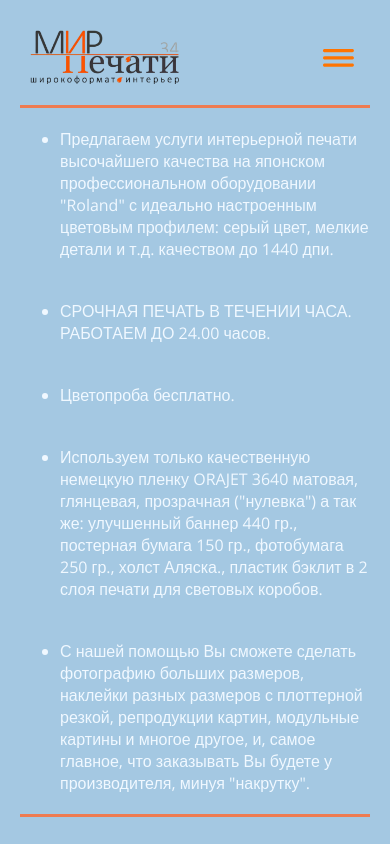
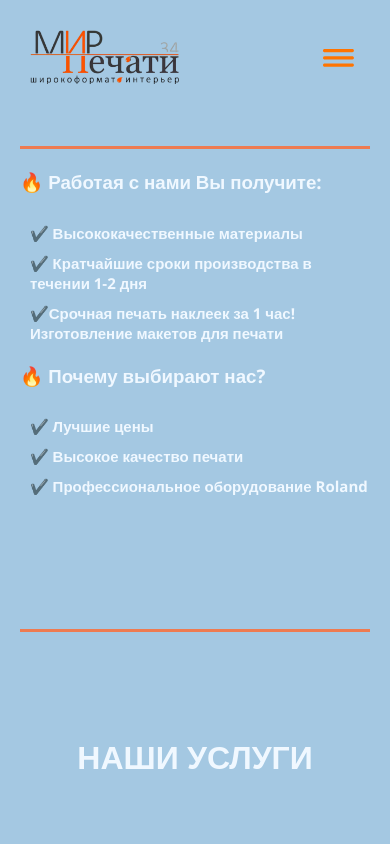
Before and after one commit to magma4810/first_-layout, a website built with webpack: page public/index.html in a window 390 px wide. Shown: the top 844 px of the page. Built offline with nearby package versions, Linux system fonts and the light colour scheme.

Commit message:
add  types and correct blocks

```diff
--- a/public/index.html
+++ b/public/index.html
@@ -34,7 +34,7 @@
           <div class="header-phone-number">
             <img src="../src/images/phone.png" alt="" />
           </div>
-          <a class="num" href="#">+7 917 648 66-76</a>
+          <a class="num" href="#">+7 (919) 791-10-59</a>
         </div>
         <div class="header-phone-text">
           Свяжитесь с нами для <br />
@@ -60,30 +60,20 @@
       <div class="img">
         <img src="../src/images/KW9Jylx9N-E.jpg" alt="" />
       </div>
-      <ul class="first-container-info">
-        <li class="ul-item">
-          Предлагаем услуги интерьерной печати высочайшего качества на японском
-          профессиональном оборудовании "Roland" с идеально настроенным цветовым
-          профилем: серый цвет, мелкие детали и т.д. качеством до 1440 дпи.
-        </li>
-        <li class="ul-item">
-          СРОЧНАЯ ПЕЧАТЬ В ТЕЧЕНИИ ЧАСА. РАБОТАЕМ ДО 24.00 часов.
-        </li>
-        <li class="ul-item">Цветопроба бесплатно.</li>
-        <li class="ul-item">
-          Используем только качественную немецкую пленку ORAJET 3640 матовая,
-          глянцевая, прозрачная ("нулевка") а так же: улучшенный баннер 440 гр.,
-          постерная бумага 150 гр., фотобумага 250 гр., холст Аляска., пластик
-          бэклит в 2 слоя печати для световых коробов.
-        </li>
-
-        <li class="ul-item">
-          С нашей помощью Вы сможете сделать фотографию больших размеров,
-          наклейки разных размеров с плоттерной резкой, репродукции картин,
-          модульные картины и многое другое, и, самое главное, что заказывать Вы
-          будете у производителя, минуя "накрутку".
-        </li>
-      </ul>
+      <div class="first-container-info">
+        <h3 style="margin-top: 20px">🔥 Работая с нами Вы получите:</h3>
+        <h2 class="ul-item">✔️ Высококачественные материалы</h2>
+        <h2 class="ul-item">
+          ✔️ Кратчайшие сроки производства в течении 1-2 дня
+        </h2>
+        <h2 class="ul-item">
+          ✔️Срочная печать наклеек за 1 час! Изготовление макетов для печати
+        </h2>
+        <h3 style="margin-top: 20px">🔥 Почему выбирают нас?</h3>
+        <h2 class="ul-item">✔️ Лучшие цены</h2>
+        <h2 class="ul-item">✔️ Высокое качество печати</h2>
+        <h2 class="ul-item">✔️ Профессиональное оборудование Roland</h2>
+      </div>
     </div>
     <div class="services">
       <h1 class="services-head" id="services-head">НАШИ УСЛУГИ</h1>
@@ -100,9 +90,10 @@
 
           <div class="card-desc">
             <p>
-              🌿Эко-печать без запаха.<br />
-              💧Наклейки влагостойкие и краска<br />
-              не боится воды.
+              ▪️ Любая форма наклеек<br />▪️ Любой размер<br />▪️ Высокое
+              качество печати <br />▪️ Краска не смывается – <br />печатаем на
+              влагостойкой плёнке.<br />▪️ Цветные, ч/б, прозрачные,
+              <br />матовые или глянцевые наклейки
             </p>
           </div>
         </div>
--- a/src/slider.ts
+++ b/src/slider.ts
@@ -1,16 +1,16 @@
-const point = document.querySelectorAll(".point");
-const image = document.querySelectorAll(".card-img-work");
-const leftBtn = document.getElementById("left-button");
-const rightBtn = document.getElementById("right-button");
+const point: NodeListOf<Element> = document.querySelectorAll(".point");
+const image: NodeListOf<Element> = document.querySelectorAll(".card-img-work");
+const leftBtn: Element | null = document.getElementById("left-button");
+const rightBtn: Element | null = document.getElementById("right-button");
 
 point[0].classList.add("active-point");
 image[0].classList.add("active-img");
 
-let count = 0;
+let count: number = 0,j: number,i: number;
 
-for (let i = 0; i < point.length; i++) {
+for (i = 0; i < point.length; i++) {
   point[i].addEventListener("click", () => {
-    for (let j = 0; j < image.length; j++) {
+    for (j = 0; j < image.length; j++) {
       point[j].classList.remove("active-point");
       image[j].classList.remove("active-img");
     }
@@ -21,7 +21,7 @@ for (let i = 0; i < point.length; i++) {
 }
 
 leftBtn?.addEventListener("click", () => {
-  for (let j = 0; j < image.length; j++) {
+  for (j = 0; j < image.length; j++) {
     point[j].classList.remove("active-point");
     image[j].classList.remove("active-img");
   }
@@ -52,7 +52,7 @@ function slowSlider() {
 
 let timerImage = setInterval(() => slowSlider(), 3000);
 
-const slider = document.querySelector(".third-container");
+const slider: Element | null = document.querySelector(".third-container");
 
 slider?.addEventListener("mouseover", () => {
   clearInterval(timerImage);
--- a/src/style.css
+++ b/src/style.css
@@ -89,8 +89,9 @@ header {
 .first-container {
   display: flex;
   align-items: center;
-  justify-content: space-around;
-  margin: 75px;
+  justify-content: center;
+  margin: 30px;
+  height: 600px;
 }
 
 .first-container-info {
@@ -99,11 +100,13 @@ header {
   border-top: 3px solid rgb(238, 123, 81);
   border-bottom: 3px solid rgb(238, 123, 81);
   margin-left: 20px;
+  height: 80%;
 }
 
 .ul-item {
+  font-size: large;
   color: aliceblue;
-  margin: 20px 0px 20px 0px;
+  margin: 10px 0px 0px 10px;
 }
 
 .services {
@@ -211,6 +214,11 @@ button {
     margin: 0px;
     margin-right: 20px;
   }
+  .ul-item {
+    font-size: 15px;
+    color: aliceblue;
+    margin: 10px 0px 0px 10px;
+  }
   .card-img {
     width: 200px;
   }
```
